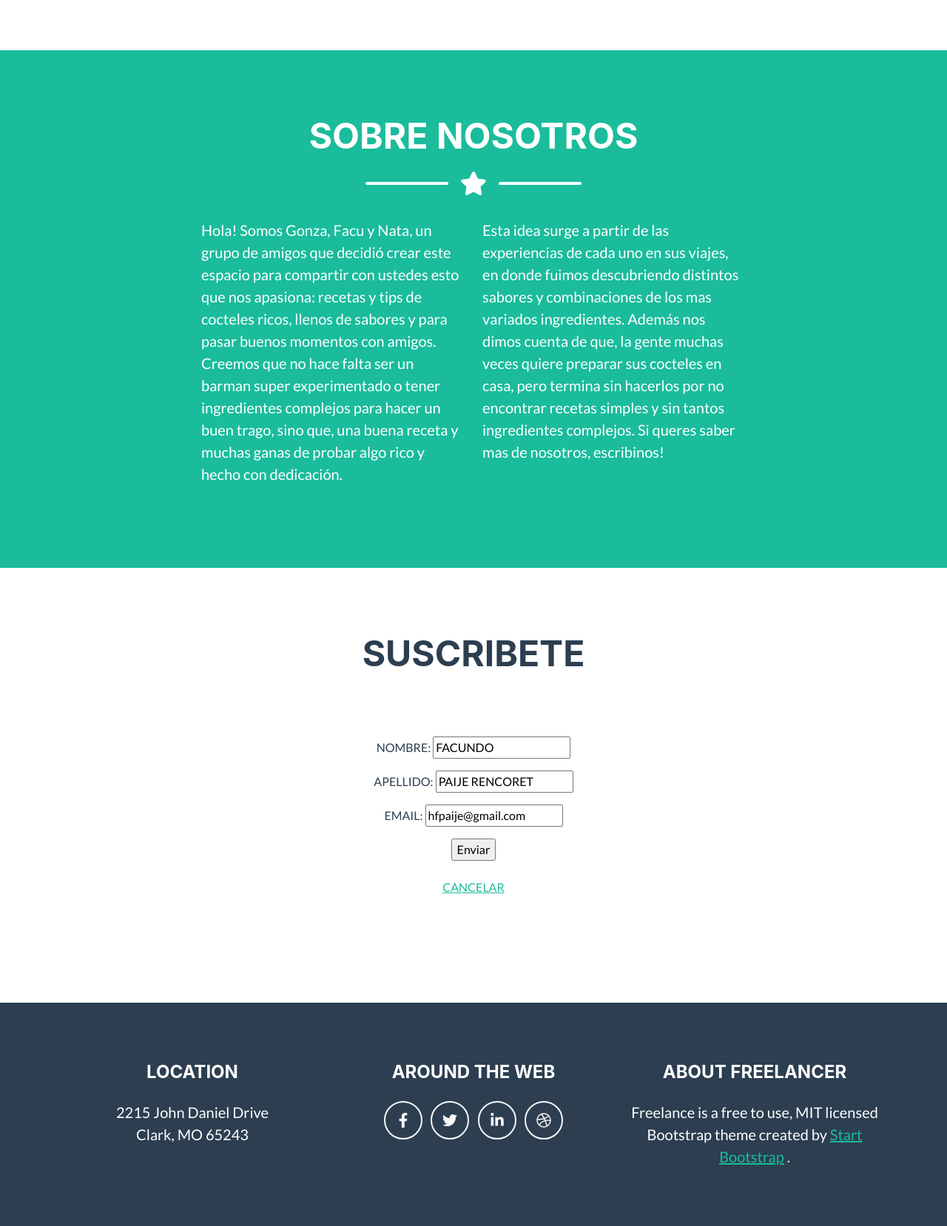
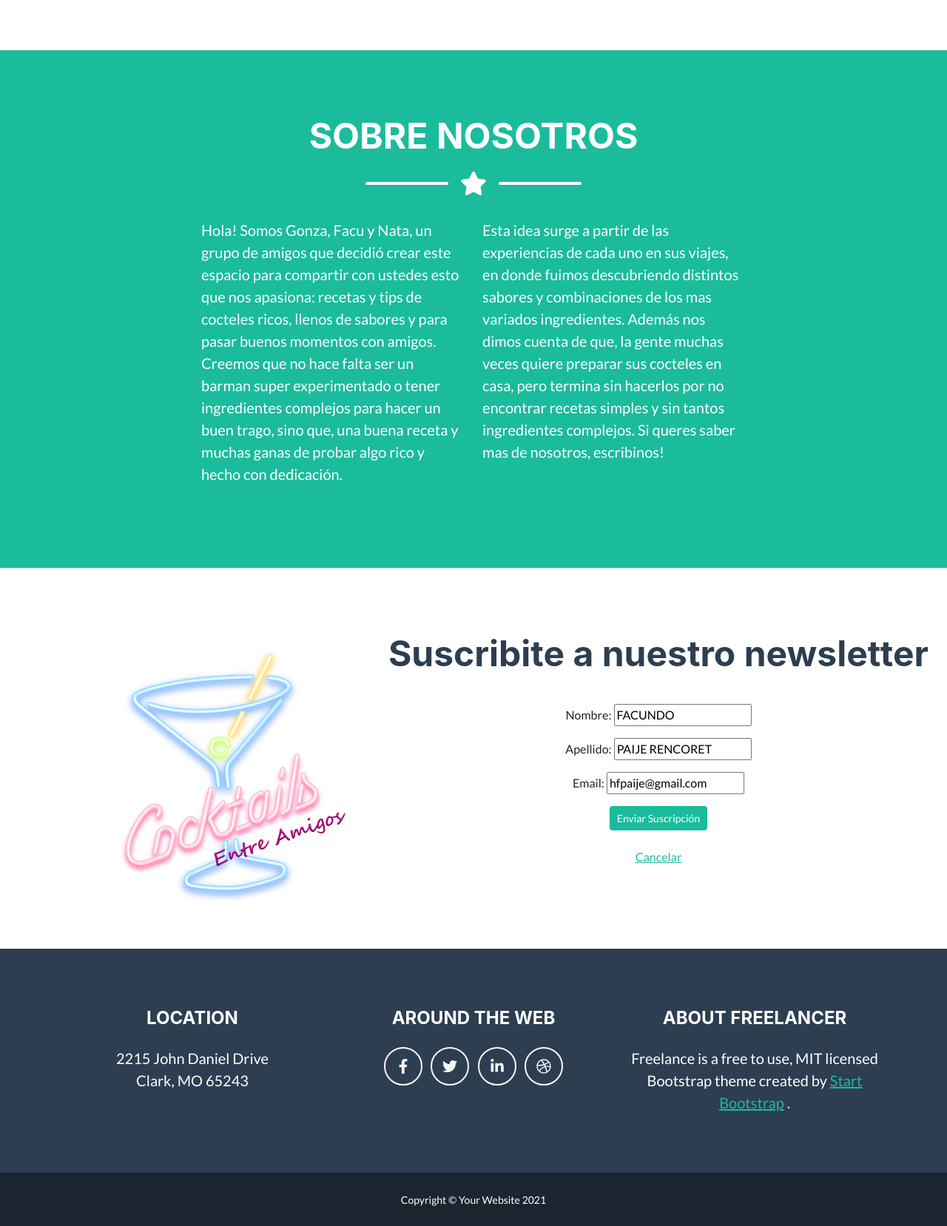
Before and after one commit to nbesso/ProyFinal, a Django app: page /blog/editar/2/ in a window 1280 px wide. Shown: the part 1880-3538 px from the top of the page at 74% size. Run offline with Django 4.2, Linux system fonts and the light colour scheme; data comes from the database, SQL or seed files in the repository; some libraries are stand-ins or nearby versions.

Commit message:
cambios suscribete

```diff
--- a/ProyectoFinal/templates/blog/base.html
+++ b/ProyectoFinal/templates/blog/base.html
@@ -32,7 +32,7 @@
                         <li class="nav-item mx-0 mx-lg-1"><a class="nav-link py-3 px-0 px-lg-3 rounded" href="#Cocktails">Cocktails</a></li>
                         <li class="nav-item mx-0 mx-lg-1"><a class="nav-link py-3 px-0 px-lg-3 rounded" href="#Sobre Nosotros">Sobre Nosotros</a></li>
                         <li class="nav-item mx-0 mx-lg-1"><a class="nav-link py-3 px-0 px-lg-3 rounded" href="{% url 'Inicio' %}">Blog</a></li>
-                        <li class="nav-item mx-0 mx-lg-1"><a class="nav-link py-3 px-0 px-lg-3 rounded" href="#Suscribete">Suscribete</a></li>
+                        <li class="nav-item mx-0 mx-lg-1"><a class="nav-link py-3 px-0 px-lg-3 rounded" href="#Suscribite">Suscribite</a></li>
                     </ul>
                 </div>
             </div>
@@ -155,20 +155,21 @@
                 </div>-->
             </div>
         </section>
-        <section class="page-section Suscribete" id="Suscribete">
-            <div class="content container">
-                <!-- About Section Heading-->
-                <h2 class="page-section-heading text-center text-uppercase text-secondary mb-0">Suscribete</h2>
+        <section class="page-section Suscribite" id="Suscribite">
+            <!--<div class="col form align-items-center h-50 w-50">
+            <img class="img-fluid" src="{% static 'blog/assets/img/caras/CocktailsAmigos.png' %}" alt="..." />
+            </div>-->
+            <div class=""><i class=""></i></div>
+            <!-- About Section Heading-->
+            <div class="col form text-center">
+                <img src="{% static 'blog/assets/img/caras/CocktailsAmigos.png' %}" width="400" height="400" style="margin:0px 0px 0px 100px;float:left;"/>
+                <h5 class="page-section-heading text-center text-secondary mb-0">Suscribite a nuestro newsletter</h5>
+                <div class="mb-5">
+                </div>
+                {% block content %}
+                {% endblock content %}
                 <!-- Icon Divider-->
-                    <div class="divider-custom divider-light">
-                    <div class="divider-custom-line"></div>
-                    <div class="divider-custom-icon"><i class="fas fa-star"></i></div>
-                    <div class="divider-custom-line"></div>
-                    </div>
-                    <div class="text-center text-uppercase text-secondary mb-5">
-                    {% block content %}
-                    {% endblock content %}
-                    </div>
+            </div>
                 <!-- About Section Content-->
                 <!-- About Section Button
                 <div class="text-center mt-4">
@@ -180,7 +181,6 @@
             </div>
         </section>
         <!-- Footer-->
-
     {% endblock FondoBlanco %}
     {% block  Footer  %}
         <footer class="footer text-center">
--- a/ProyectoFinal/templates/blog/suscriptor_form.html
+++ b/ProyectoFinal/templates/blog/suscriptor_form.html
@@ -1,14 +1,14 @@
 {% extends 'blog/base.html' %}
 
 {% block content %}
-
+    <div class="col form">
     <form method="POST">{% csrf_token %}
         {{ form.as_p }}
-        <input type="submit" value="Enviar">
+    </div>
+        <input type="submit" class="btn btn-primary btn-sm btn-block" value="Enviar Suscripción">
         <p>
             <br>
             <a href="{% url 'Inicio' %}">Cancelar</a>
             </p>
     </form>
-
 {% endblock content %}
```
